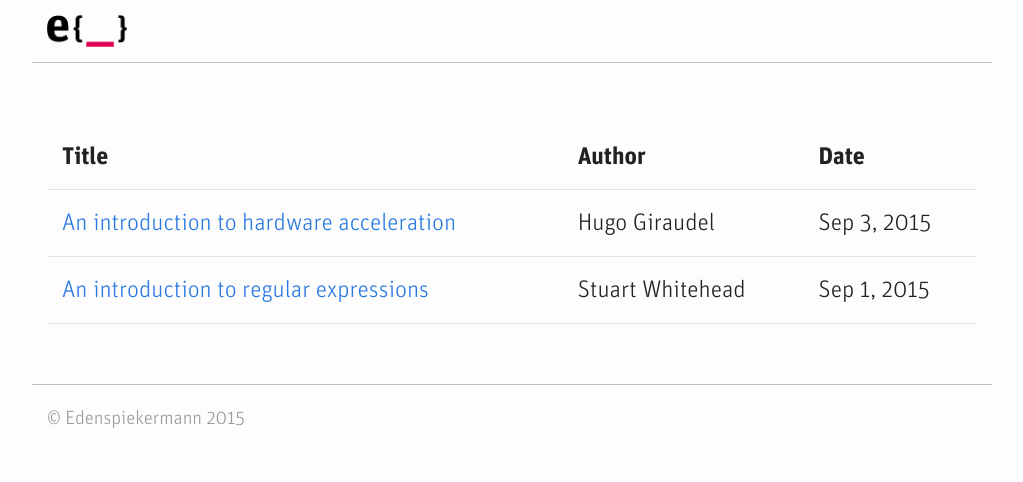
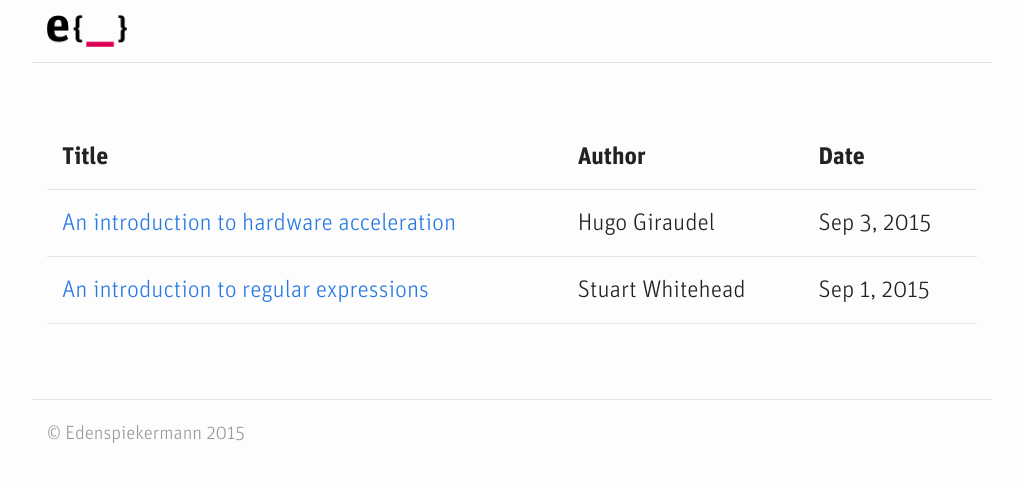
Before and after one commit to edenspiekermann/espi-devblog, a Jekyll site: the page built from index.html, in a window 1280 px wide. Shown: the top 482 px of the page, without its empty margins (128-1151 px from the left). Built offline with Jekyll 4.4.1, drawn with Linux system fonts in a browser that asks for light colours.

Commit message:
Added some extra minor styles improvements

```diff
--- a/_sass/base/_base.scss
+++ b/_sass/base/_base.scss
@@ -25,6 +25,6 @@ body {
 h1, h2, h3, h4, h5, h6,
 p, blockquote, pre,
 ul, ol, dl, figure,
-%vertical-rhythm {
+table {
   margin-bottom: ($spacing-unit / 2);
 }
--- a/_sass/components/_code.scss
+++ b/_sass/components/_code.scss
@@ -2,7 +2,7 @@ pre,
 :not(pre) > code {
   font-size: 0.9em;
   background-color: #eef;
-  border: 1px solid rgba(black, 0.1);
+  border: 1px solid rgba(0, 0, 0, 0.1);
 }
 
 :not(pre) > code {
--- a/_sass/layout/_footer.scss
+++ b/_sass/layout/_footer.scss
@@ -5,5 +5,5 @@
 }
 
 .footer > .container {
-  border-top: 1px solid silver;
+  border-top: 1px solid rgba(0, 0, 0, 0.1);
 }
--- a/_sass/layout/_header.scss
+++ b/_sass/layout/_header.scss
@@ -4,7 +4,7 @@
 }
 
 .header > .container {
-  border-bottom: 1px solid silver;
+  border-bottom: 1px solid rgba(0, 0, 0, 0.1);
 }
 
 .header__logo {
--- a/_sass/vendor/_syntax-highlighting.scss
+++ b/_sass/vendor/_syntax-highlighting.scss
@@ -3,7 +3,6 @@
 */
 .highlight {
   background: #fff;
-  @extend %vertical-rhythm;
 
   .c     { color: #998; font-style: italic } // Comment
   .err   { color: #a61717; background-color: #e3d2d2 } // Error
```
